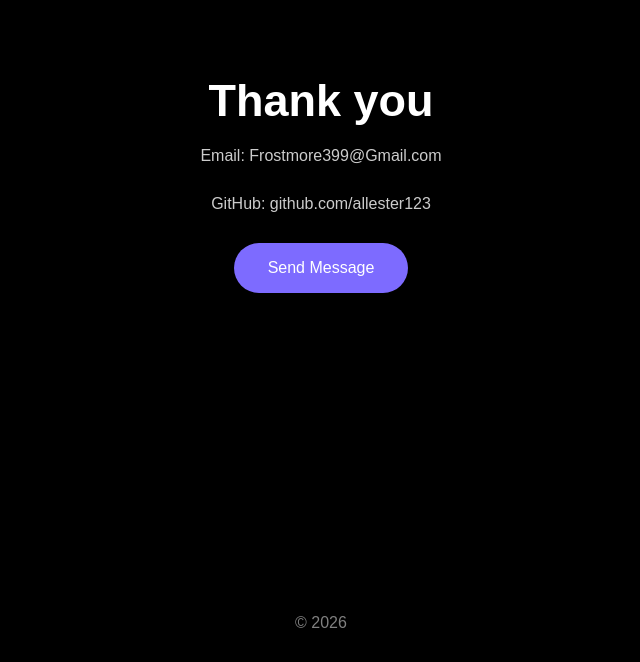
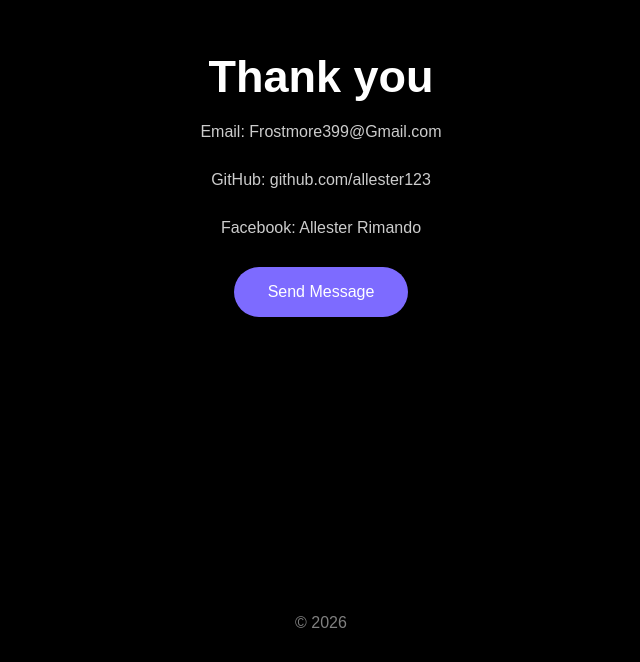
Before and after one commit to allester123/PortfolioAllester, a plain HTML site: page index.html in a window 1280 px wide. Shown: the part 3416-4078 px from the top of the page, without its empty margins (319-959 px from the left). Drawn offline with Linux system fonts and the light colour scheme.

Commit message:
Update index.html

```diff
--- a/index.html
+++ b/index.html
@@ -517,7 +517,7 @@ GitHub: github.com/allester123
 
 <p>
 
-
+Facebook: Allester Rimando
 </p>
 
 <button>
```
